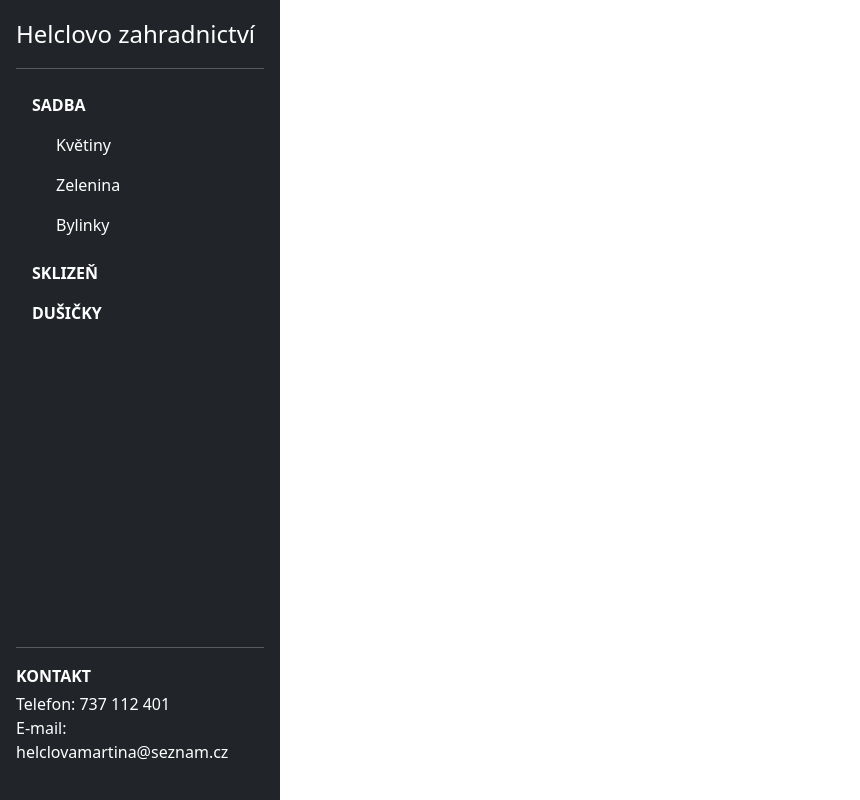
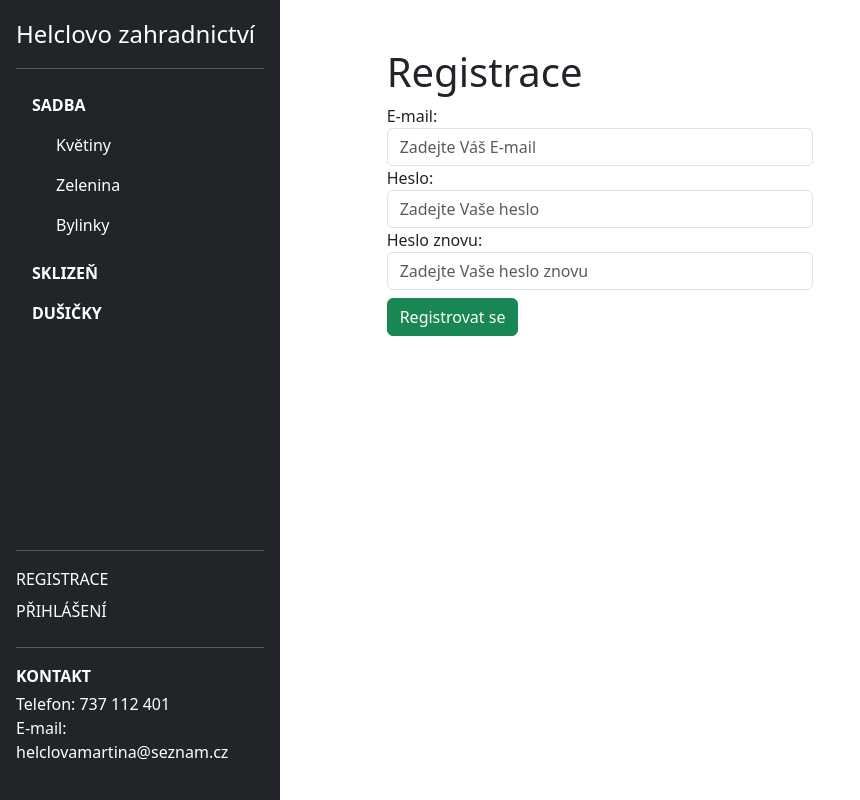
Before and after one commit to TeraHouska/garden_db_client, a React (Create React App) app: page /registrace in a window 1280 px wide. Shown: the whole page, without its empty margins (0-860 px from the left). Built offline with nearby package versions, Linux system fonts and the light colour scheme.

Commit message:
Add registration page

```diff
--- a/src/App.js
+++ b/src/App.js
@@ -3,6 +3,8 @@ import { BrowserRouter, Link, Route, Routes, Navigate } from "react-router-dom";
 import FlowerIndex from "./elements/FlowerIndex";
 import FlowerDetail from "./elements/FlowerDetail";
 import ProductIndex from "./product/ProductIndex";
+import { RegistrationPage } from "./registration/RegistrationPage";
+import LoginPage from "./registration/LoginPage";
 
 export default function App() {
   return (
@@ -47,10 +49,14 @@ export default function App() {
               </Link></b>
             </li>
           </ul>
+
           <hr/>
-            <strong>
-              <Link to={"/kontakt"} className="nav-link text-white">KONTAKT</Link>
-            </strong>
+          <Link to={"/registrace"} className="nav-link text-white">REGISTRACE</Link>
+          <Link to={"/login"} className="nav-link text-white my-2">PŘIHLÁŠENÍ</Link>
+          <hr/>
+          <strong>
+            <Link to={"/kontakt"} className="nav-link text-white">KONTAKT</Link>
+          </strong>
           <ul className="px-0 py-1">
             <li className="nav-link text-white">
               Telefon: 737 112 401
@@ -68,8 +74,10 @@ export default function App() {
             <Route path="zelenina" element={<ProductIndex type="sow_vegetables" />}/>
             <Route path="bylinky" element={<ProductIndex type="herbs" />}/>
           </Route>
-          <Route path="sklizen" element={<ProductIndex type="reap" />}/>
-          <Route path="dusicky" element={<ProductIndex type="souls" />}/>
+          <Route path="/sklizen" element={<ProductIndex type="reap" />}/>
+          <Route path="/dusicky" element={<ProductIndex type="souls" />}/>
+          <Route path="/registrace" element={<RegistrationPage/>}/>
+          <Route path="/login" element={<LoginPage/>}/>
         </Routes>
       </div>
     </BrowserRouter>
--- a/src/components/InputField.js
+++ b/src/components/InputField.jsx
@@ -2,7 +2,7 @@ import React from "react";
 
 export default function InputField(props) {
   // podporované typy pro element input
-  const INPUTS = ["text", "number", "date"];
+  const INPUTS = ["text", "number", "date", "email", "password"];
 
   // validace elementu a typu
   const type = props.type.toLowerCase();
--- /dev/null
+++ b/src/registration/LoginPage.jsx
@@ -0,0 +1,9 @@
+
+export default function LoginPage() {
+
+    return (
+        <div className="offset-1 col-sm-4 mt-5">
+            <h1>Přihlášení</h1>
+        </div>
+    )
+}
--- /dev/null
+++ b/src/registration/RegistrationPage.jsx
@@ -0,0 +1,55 @@
+import { apiPost, HttpRequestError } from "../utils/api";
+import { useState } from "react";
+import { useNavigate } from "react-router-dom";
+import InputField from "../components/InputField";
+
+export const RegistrationPage = () => {
+
+    const nav = useNavigate();
+    const [errorMessageState, setErrorMessageState] = useState(null);
+    const [valuesState, setValuesState] = useState({password: "", confirmPassword: "", email: ""});
+
+    const handleSubmit = (e) => {
+        e.preventDefault();
+        if (valuesState.password !== valuesState.confirmPassword) {
+            setErrorMessageState("Hesla se nerovnají");
+            return;
+        }
+        const registrationData = {
+            email: valuesState.email,
+            password: valuesState.password,
+            admin: false
+        }
+        apiPost("/api/user", registrationData)
+            .then(() => {
+                nav("/login");
+            }).catch(e => {
+                if(e instanceof HttpRequestError && e.response.status === 400) {
+                    e.response.text().then(message => setErrorMessageState(message));
+                    return;
+                }
+                setErrorMessageState("Při komunikaci se serverem nastala chyba.");
+            });
+    };
+
+    const handleChange = (e) => {
+        const fieldName = e.target.name;
+        setValuesState({...valuesState, [fieldName]: e.target.value});
+    };
+
+    return (
+        <div className="offset-1 col-sm-4 mt-5">
+        <h1>Registrace</h1>
+            <form onSubmit={handleSubmit}>
+                {errorMessageState ? <p className="text-danger">{errorMessageState}</p> : <></>}
+                <InputField type="email" name="email" label="E-mail" prompt="Zadejte Váš E-mail" value={valuesState.email}
+                            handleChange={handleChange}/>
+                <InputField type="password" name="password" label="Heslo" prompt="Zadejte Vaše heslo" min={6} value={valuesState.password}
+                            handleChange={handleChange}/>
+                <InputField type="password" name="confirmPassword" label="Heslo znovu" prompt="Zadejte Vaše heslo znovu" value={valuesState.confirmPassword}
+                            handleChange={handleChange}/>
+                <input type="submit" className="btn btn-success mt-2" value="Registrovat se"/>
+            </form>
+        </div>
+    );
+}
--- a/src/utils/api.js
+++ b/src/utils/api.js
@@ -1,10 +1,18 @@
 
 const API_URL = "http://localhost:8080";
 
+export class HttpRequestError extends Error {
+    constructor(response) {
+        super(`Network response was not ok: ${response.status} ${response.statusText}`);
+        this.response = response;
+    }
+}
+
 async function fetchData(url, requestOptions) {
     const apiUrl = `${API_URL}${url}`;
+    const allRequestOptions = {credentials: "include", ...requestOptions};
 
-    const response = await fetch(apiUrl, requestOptions);
+    const response = await fetch(apiUrl, allRequestOptions);
     const data = await response.json();
     return data;
 }
--- a/src/utils/dateConverter.js
+++ b/src/utils/dateConverter.js
@@ -1,5 +1,7 @@
 
 const months = ["leden", "únor", "březen", "duben", "květen", "červen", "červenec", "srpen", "září", "říjen", "listopad", "prosinec"];
+
+// converts date format [y,m,d] to string "d. month"
 
 export function dateToString(date) {
     return `${date[2]}. ${months[date[1] - 1]}`;
--- a/src/utils/sitesConverter.js
+++ b/src/utils/sitesConverter.js
@@ -5,6 +5,8 @@ const siteTranslation = new Map([
     ["EAST", "východ"]
 ])
 
+// translates site from API doc to czech
+
 export function sitesToString(sites) {
     let mappedSites = sites.map((site) => siteTranslation.get(site));
     return mappedSites.join(", ");
```
